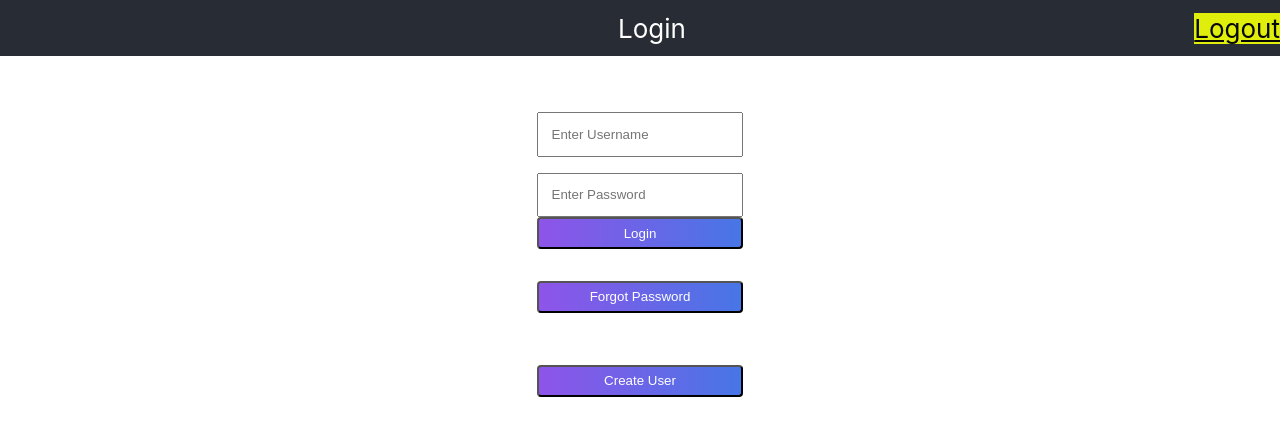
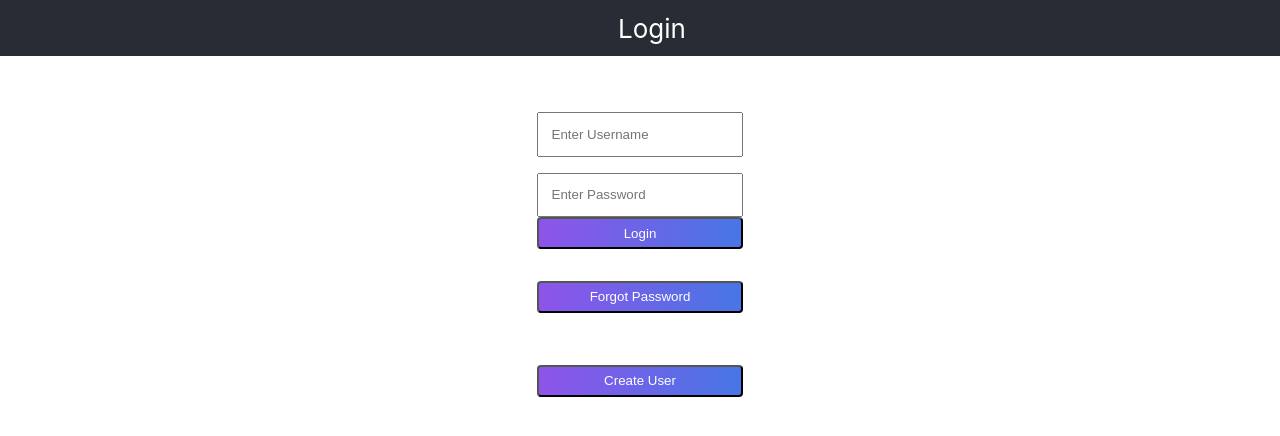
Before and after one commit to saubhagyashankar/TouchTheSky, a React (Create React App) app in the folder FrontEnd/reactjs/: page / in a window 1280 px wide. Shown: the top 436 px of the page. Built offline with nearby package versions, Linux system fonts and the light colour scheme; no server answers.

Commit message:
logout in login page fix

```diff
--- a/FrontEnd/reactjs/src/components/Header.js
+++ b/FrontEnd/reactjs/src/components/Header.js
@@ -9,6 +9,8 @@ import Cookies from 'js-cookie'
 const Header = (props) => {
 
     const navigate = useNavigate();
+    const page = window.location.href.split('/').pop()
+
     useEffect(() => {
         if(UserDetails.user == null){
             console.log(Cookies.get('userName'))
@@ -20,7 +22,6 @@ const Header = (props) => {
             }).then(res => res.json())
             .then(res => {
                 console.log(res)
-                const page = window.location.href.split('/').pop()
                 if(res.userDetails){
                     UserDetails.user = res.userDetails
                     console.log(UserDetails.user)
@@ -38,7 +39,9 @@ const Header = (props) => {
     return (
         <header className="App-header">
             {props.children}
-            <Link to='/logout' className='end-session'>Logout</Link>
+            {page && page != 'login' &&
+                <Link to='/logout' className='end-session'>Logout</Link>
+            }
         </header>
     )
 }
```
